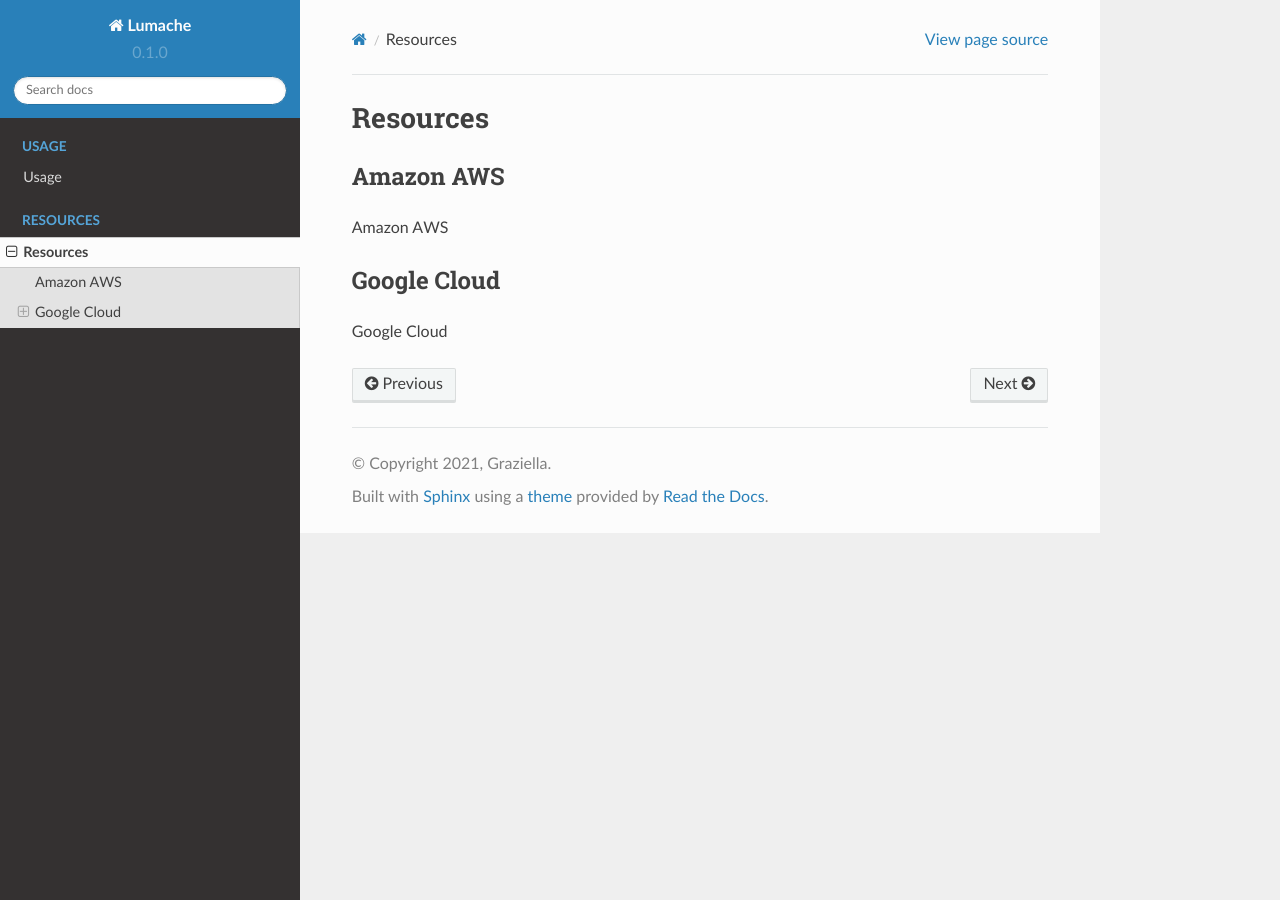
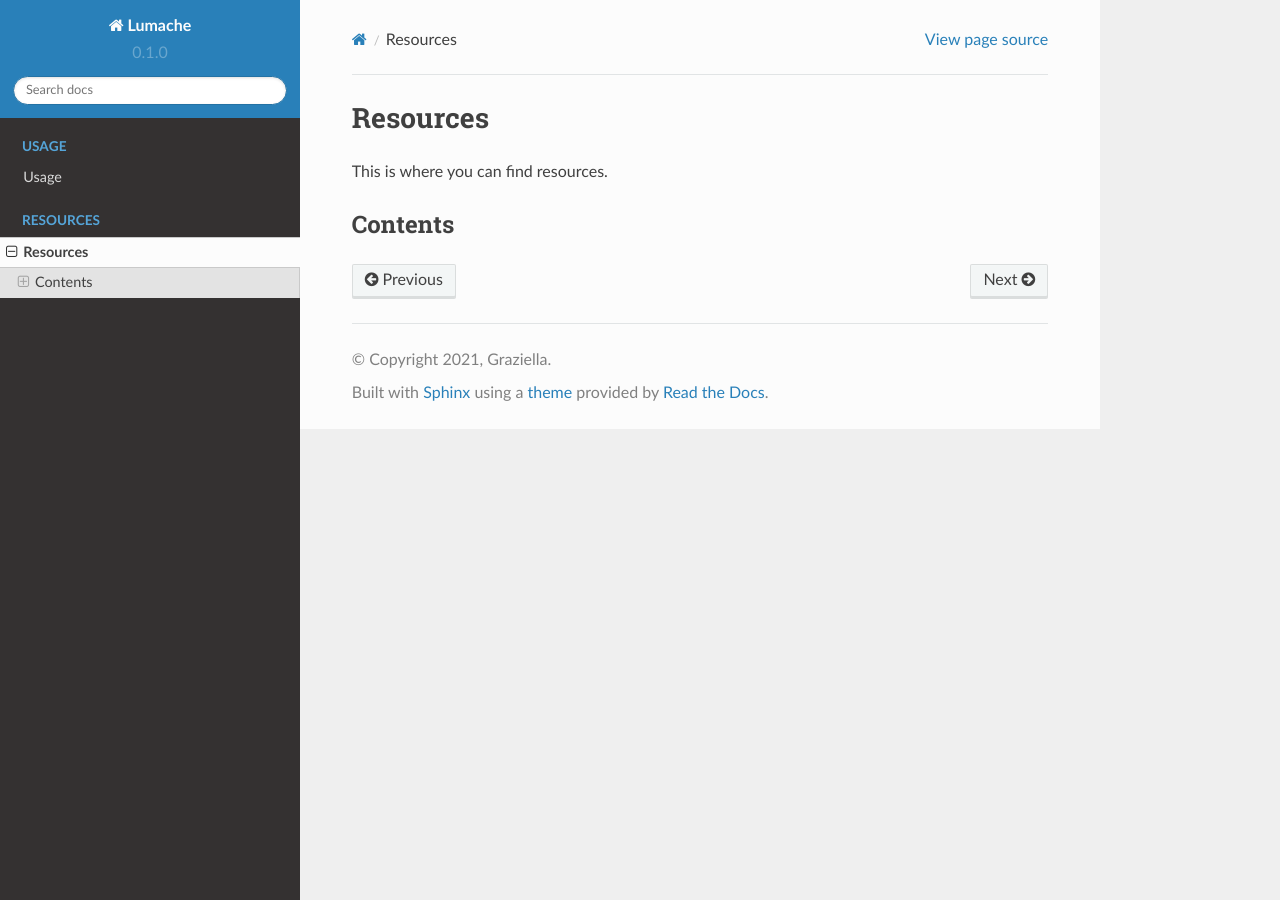
Before and after one commit to kaihiong/rtdtest, a Sphinx documentation site: the page built from docs/source/resources/index.rst, in a window 1280 px wide. Built offline with Sphinx 7.4.7 and the Read the Docs theme 2.0.0, drawn with Linux system fonts in a browser that asks for light colours.

Commit message:
Update index.rst

```diff
--- a/docs/source/resources/index.rst
+++ b/docs/source/resources/index.rst
@@ -1,15 +1,10 @@
 Resources
-=====
+===================================
+This is where you can find resources.
 
-Amazon AWS
-------------
 
-Amazon AWS
-
-Google Cloud
-----------------
-
-Google Cloud
+Contents
+--------
 
 .. toctree::
    :maxdepth: 2
```
